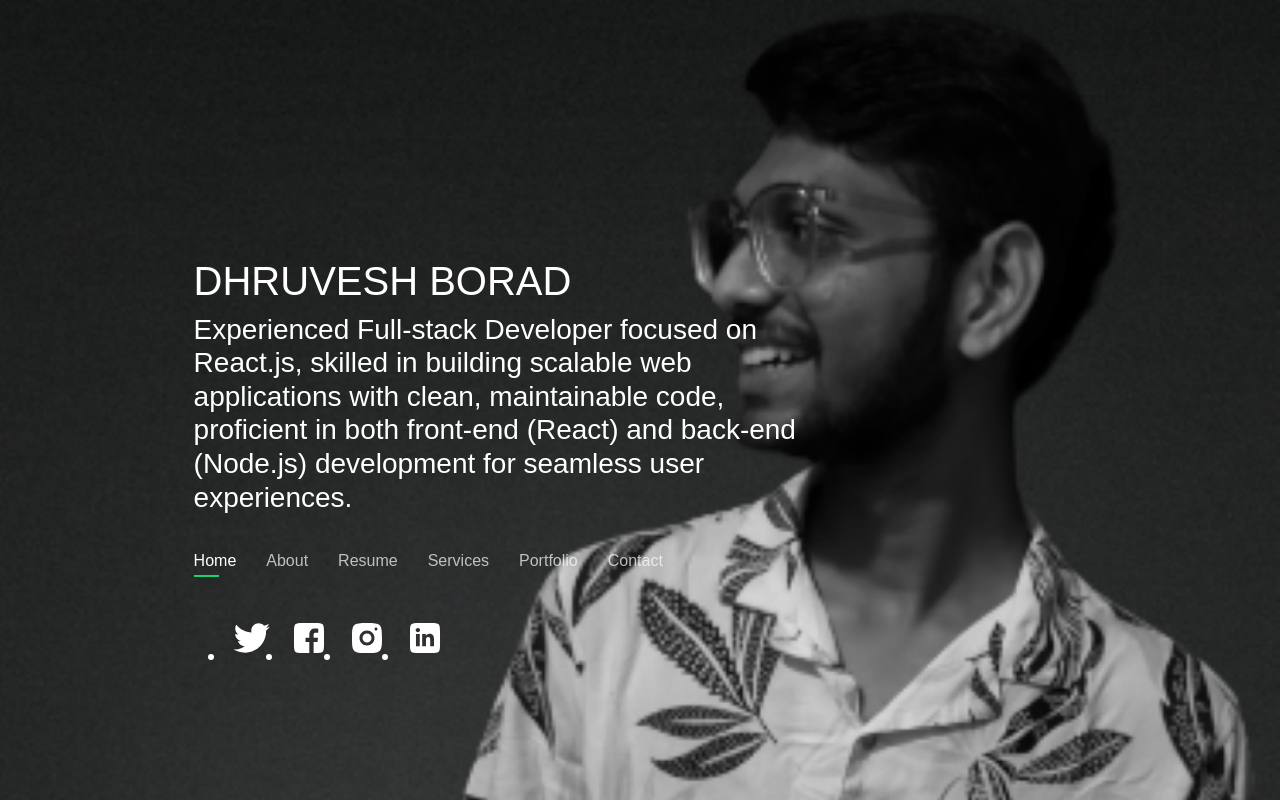
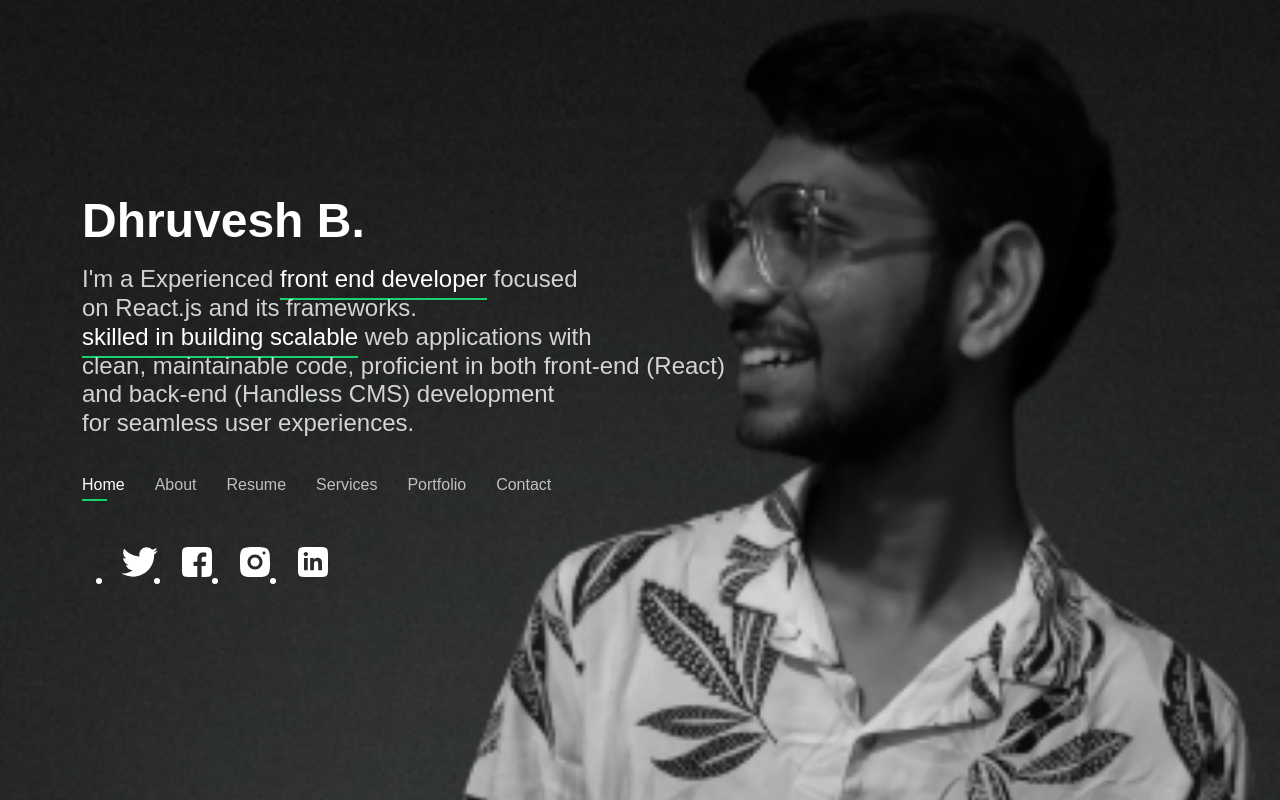
Before and after one commit to dhruveshborad/myportfolio, a Next.js app: page / in a window 1280 px wide. Built offline with nearby package versions, Linux system fonts and the light colour scheme.

Commit message:
clean home page

```diff
--- a/src/pages/index.js
+++ b/src/pages/index.js
@@ -1,25 +1,22 @@
 import HeaderNavbar from "@/component/HeaderNavbar";
 import SocialMedia from "@/component/SocialMedia";
-import Me from "../../public/assets/me.png";
-import Image from "next/image";
 
 export default function Home() {
   return (
-    <div className="container">
-      <div className="titleDes">
-        <h1>DHRUVESH BORAD</h1>
-        <h3>
-          Experienced Full-stack Developer focused on React.js, skilled in
-          building scalable web applications with clean, maintainable code,
-          proficient in both front-end (React) and back-end (Node.js)
-          development for seamless user experiences.
-        </h3>
-        <div>
-          <HeaderNavbar />
-          <SocialMedia />
-        </div>
+    <header id="header" className="header">
+      <div className="container">
+        <h1>Dhruvesh B.</h1>
+        <h2>
+          I'm a Experienced <span>front end developer</span> focused <br />
+          on React.js and its frameworks. <br />
+          <span>skilled in building scalable</span> web applications with <br />
+          clean, maintainable code, proficient in both front-end (React)
+          <br /> and back-end (Handless CMS) development
+          <br /> for seamless user experiences.
+        </h2>
+        <HeaderNavbar />
+        <SocialMedia />
       </div>
-      {/* <Image src={Me} alt="image" /> */}
-    </div>
+    </header>
   );
 }
```
